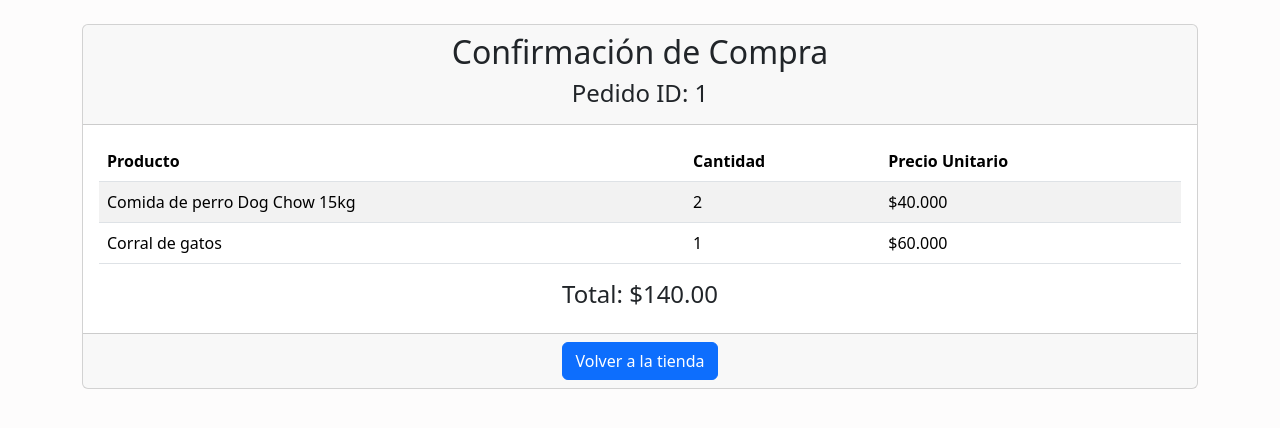
After one commit to Elkrahop17/DesarrolloPaginaWebVentas, a Django app: page /animales/confirmacion/1/ in a window 1280 px wide. The commit adds this page. Shown: the top 428 px of the page. Run offline with Django 5.2, Linux system fonts and the light colour scheme; data comes from the database, SQL or seed files in the repository; both versions use the stored data as it was after the commit; some libraries are stand-ins or nearby versions.

Commit message:
Se agrego una seccion de cofirmar compra

```diff
--- a/animales/models.py
+++ b/animales/models.py
@@ -1,4 +1,5 @@
 from django.db import models
+from django.contrib.auth.models import User
 
 # Create your models here.
 #Tabla para productos para animales
@@ -57,3 +58,32 @@ class Carrito(models.Model):
         elif self.producto_gatos:
             return self.producto_gatos.nombre
         return 'Sin producto'
+
+
+#Tabla para procesar compras
+class Pedido(models.Model):
+    fecha = models.DateTimeField(auto_now_add=True)
+    total = models.DecimalField(max_digits=10, decimal_places=2)
+
+    def __str__(self):
+        return f'Pedido {self.id} de {self.usuario.username}'
+
+class PedidoItem(models.Model):
+    pedido = models.ForeignKey(Pedido, related_name='items', on_delete=models.CASCADE)
+    producto = models.ForeignKey(AnimalProducto, on_delete=models.CASCADE, null=True, blank=True)
+    producto_perros = models.ForeignKey(ProductoPerros, on_delete=models.CASCADE, null=True, blank=True)
+    producto_gatos = models.ForeignKey(ProductoGatos, on_delete=models.CASCADE, null=True, blank=True)
+    cantidad = models.PositiveIntegerField()
+    precio_unitario = models.DecimalField(max_digits=10, decimal_places=2)
+
+    def __str__(self):
+        return f'{self.cantidad} x {self.get_product_name()} en el pedido {self.pedido.id}'
+
+    def get_product_name(self):
+        if self.producto:
+            return self.producto.nombre
+        elif self.producto_perros:
+            return self.producto_perros.nombre
+        elif self.producto_gatos:
+            return self.producto_gatos.nombre
+        return 'Sin producto'
--- a/animales/templates/animales/carrito.html
+++ b/animales/templates/animales/carrito.html
@@ -145,11 +145,17 @@
             {% endfor %}
         </div>
 
+        <!-- Total y botón Comprar -->
         <div class="row mt-4">
             <div class="col text-end">
                 <h5>Total: ${{ total }}</h5>
+                <form method="post" action="{% url 'comprar_carrito' %}">
+                    {% csrf_token %}
+                    <button type="submit" class="btn btn-success btn-lg mt-3">Comprar</button>
+                </form>
             </div>
         </div>
+
         {% else %}
         <div class="alert alert-info alert-info-empty text-center" role="alert">
             <h4 class="alert-heading">Tu carrito está vacío</h4>
--- /dev/null
+++ b/animales/templates/animales/confirmacion_compra.html
@@ -0,0 +1,59 @@
+<!DOCTYPE html>
+<html lang="en">
+<head>
+    <meta charset="UTF-8">
+    <meta name="viewport" content="width=device-width, initial-scale=1.0">
+    <title>Confirmación de Compra</title>
+    {% load static %}
+    <link rel="stylesheet" href="{% static 'bootstrap-5.3.3-dist/css/bootstrap.min.css' %}">
+    <link rel="stylesheet" href="{% static 'css/style_carrito.css' %}">
+    <link rel="stylesheet" href="https://cdnjs.cloudflare.com/ajax/libs/bootstrap-icons/1.8.1/font/bootstrap-icons.min.css">
+</head>
+<body>
+    <div class="container mt-4">
+        <div class="card">
+            <div class="card-header">
+                <h2 class="text-center">Confirmación de Compra</h2>
+                <h4 class="text-center">Pedido ID: {{ pedido.id }}</h4>
+            </div>
+            <div class="card-body">
+                <table class="table table-striped">
+                    <thead>
+                        <tr>
+                            <th>Producto</th>
+                            <th>Cantidad</th>
+                            <th>Precio Unitario</th>
+                        </tr>
+                    </thead>
+                    <tbody>
+                        {% for item in pedido.items.all %}
+                        <tr>
+                            <td>
+                                {% if item.producto %}
+                                    {{ item.producto.nombre }}
+                                {% elif item.producto_perros %}
+                                    {{ item.producto_perros.nombre }}
+                                {% elif item.producto_gatos %}
+                                    {{ item.producto_gatos.nombre }}
+                                {% endif %}
+                            </td>
+                            <td>{{ item.cantidad }}</td>
+                            <td>
+                                {% if item.producto %}
+                                    ${{ item.producto.precio }}
+                                {% elif item.producto_perros %}
+                                    ${{ item.producto_perros.precio }}
+                                {% elif item.producto_gatos %}
+                                    ${{ item.producto_gatos.precio }}
+                                {% endif %}
+                            </td>
+                        </tr>
+                        {% endfor %}
+                    </tbody>
+                </table>
+                <div class="text-end">
+                    <h4>Total: ${{ pedido.total }}</h4>
+                </div>
+            </div>
+            <div class="card-footer text-center">
+                <a href="{% url 'index' %}" class="btn btn-primary">Volver a la tienda</a>
--- a/animales/urls.py
+++ b/animales/urls.py
@@ -37,4 +37,8 @@ urlpatterns = [
     path('editar_producto_gatos/<int:producto_id>/', views.editar_producto_gatos, name='editar_producto_gatos'),
     path('eliminar_producto_gatos/<int:producto_id>/', views.eliminar_producto_gatos, name='eliminar_producto_gatos'),
 
+
+    #proceder compra
+    path('comprar/', views.comprar_carrito, name='comprar_carrito'),
+    path('confirmacion/<int:pedido_id>/', views.confirmacion_compra, name='confirmacion_compra'),
 ]
--- a/animales/views.py
+++ b/animales/views.py
@@ -1,5 +1,5 @@
 from django.shortcuts import render, get_object_or_404, redirect
-from .models import AnimalProducto, ProductoPerros, ProductoGatos, Carrito
+from .models import AnimalProducto, ProductoPerros, ProductoGatos, Carrito, Pedido, PedidoItem
 from .forms import ProductoForm, ProductoPerrosForm, ProductoGatosForm
 from django.contrib.auth.decorators import login_required
 # Create your views here.
@@ -230,3 +230,55 @@ def eliminar_producto_gatos(request, producto_id):
         producto.delete()
         return redirect('lista_productos')
     return render(request, 'animales/admin_eliminar_producto_gatos.html', {'producto': producto})
+
+
+#vista para proceder con la compra
+def comprar_carrito(request):
+    carrito_items = Carrito.objects.all()
+
+    if request.method == 'POST' and carrito_items.exists():
+        # Crear un nuevo pedido
+        nuevo_pedido = Pedido.objects.create(total=0)
+        total = 0
+
+        # Agregar los productos del carrito al pedido
+        for item in carrito_items:
+            precio_unitario = None
+            if item.producto:
+                precio_unitario = float(item.producto.precio)
+            elif item.producto_perros:
+                precio_unitario = float(item.producto_perros.precio)
+            elif item.producto_gatos:
+                precio_unitario = float(item.producto_gatos.precio)
+
+            PedidoItem.objects.create(
+                pedido=nuevo_pedido,
+                producto=item.producto,
+                producto_perros=item.producto_perros,
+                producto_gatos=item.producto_gatos,
+                cantidad=item.cantidad,
+                precio_unitario=precio_unitario
+            )
+            total += precio_unitario * item.cantidad
+
+        nuevo_pedido.total = total
+        nuevo_pedido.save()
+
+        # Vaciar el carrito
+        carrito_items.delete()
+
+        return redirect('confirmacion_compra', pedido_id=nuevo_pedido.id)
+
+    return redirect('ver_carrito')
+
+def confirmacion_compra(request, pedido_id):
+    pedido = Pedido.objects.get(id=pedido_id)
+    for item in pedido.items.all():
+        if item.producto:
+            item.subtotal = item.cantidad * item.producto.precio
+        elif item.producto_perros:
+            item.subtotal = item.cantidad * item.producto_perros.precio
+        elif item.producto_gatos:
+            item.subtotal = item.cantidad * item.producto_gatos.precio
+
+    return render(request, 'animales/confirmacion_compra.html', {'pedido': pedido})
```
Also changed, not shown: animales/migrations/0012_pedido_pedidoitem.py (added), animales/migrations/0013_remove_pedido_usuario.py (added), db.sqlite3.
